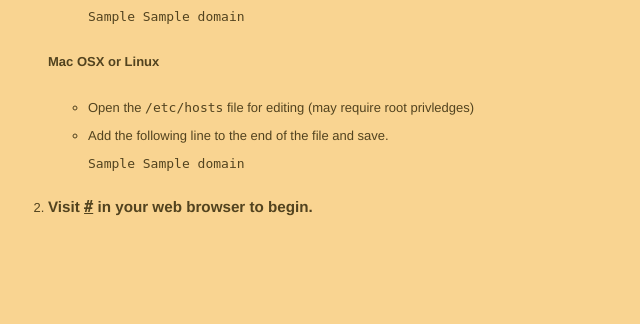
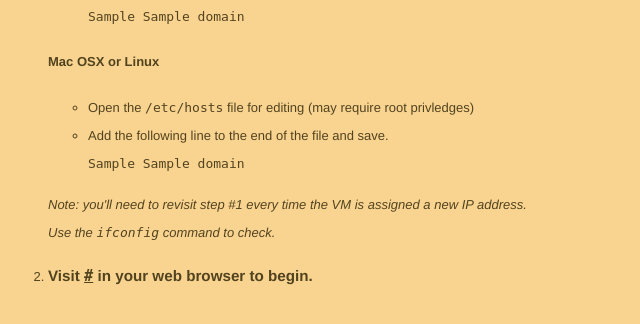
Before and after one commit to Ecotrust/madrona-app-generator, a Django app: template appgen/appgen/templates/initial_docs.html in a window 1280 px wide. Shown: the part 268-592 px from the top of the page, without its empty margins (0-640 px from the left). Run offline with Django 3.2, Linux system fonts and the light colour scheme; the template is opened without the code that fills it: most values are stand-ins (such as "Sample title", 1, 10 or a date in 2020); parts of the project's set-up code (start-up, migrations or seed data) failed here and were passed over.

Commit message:
Note that ip address changes required hosts file update

```diff
--- a/appgen/appgen/templates/initial_docs.html
+++ b/appgen/appgen/templates/initial_docs.html
@@ -29,6 +29,9 @@
 <li> Open the <code>/etc/hosts</code> file for editing (may require root privledges)</li>
 <li> Add the following line to the end of the file and save. <br/> <code>{{ip}}  {{domain}}</code> </li>
 </ul>
+<p style="font-style: italic;"> Note: you'll need to revisit step #1 every time the VM is assigned a new IP address.
+<br/>
+Use the <code>ifconfig</code> command to check.</p>
 </li>
 <li>
 <h3>Visit <code style="text-decoration: underline;">{{appgen_url}}</code> in your web browser to begin. </h3>
```
